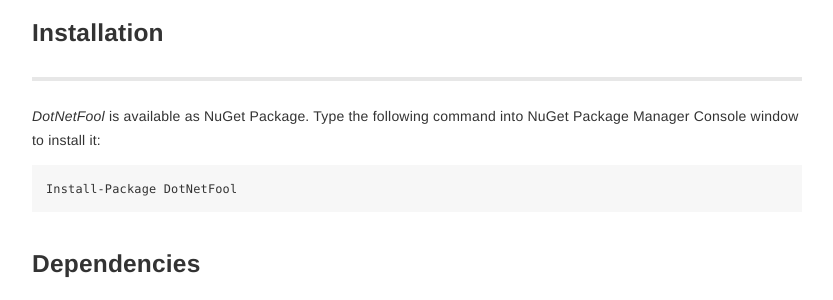
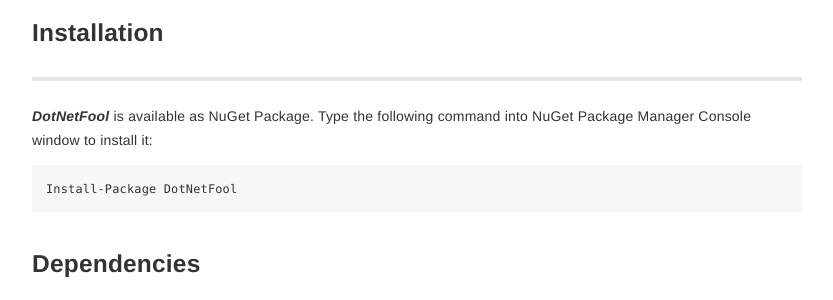
Before and after one commit to lhwsa2010/DotNet, a Jekyll site: the page built from docs/index.md, in a window 1280 px wide. Shown: the part 252-552 px from the top of the page, without its empty margins (223-1056 px from the left). Built offline with Jekyll 4.4.1, drawn with Linux system fonts in a browser that asks for light colours; our own code applies the rules of GitHub Pages for plain Markdown files.

Commit message:
update something

````diff
--- a/docs/index.md
+++ b/docs/index.md
@@ -18,7 +18,7 @@
 
 ## Installation
 ---
-*DotNetFool* is available as NuGet Package. Type the following command into NuGet Package Manager Console window to install it:
+***DotNetFool*** is available as NuGet Package. Type the following command into NuGet Package Manager Console window to install it:
 ```
 Install-Package DotNetFool
 ```
````
Also changed, not shown: README.md, logo.png (added).
